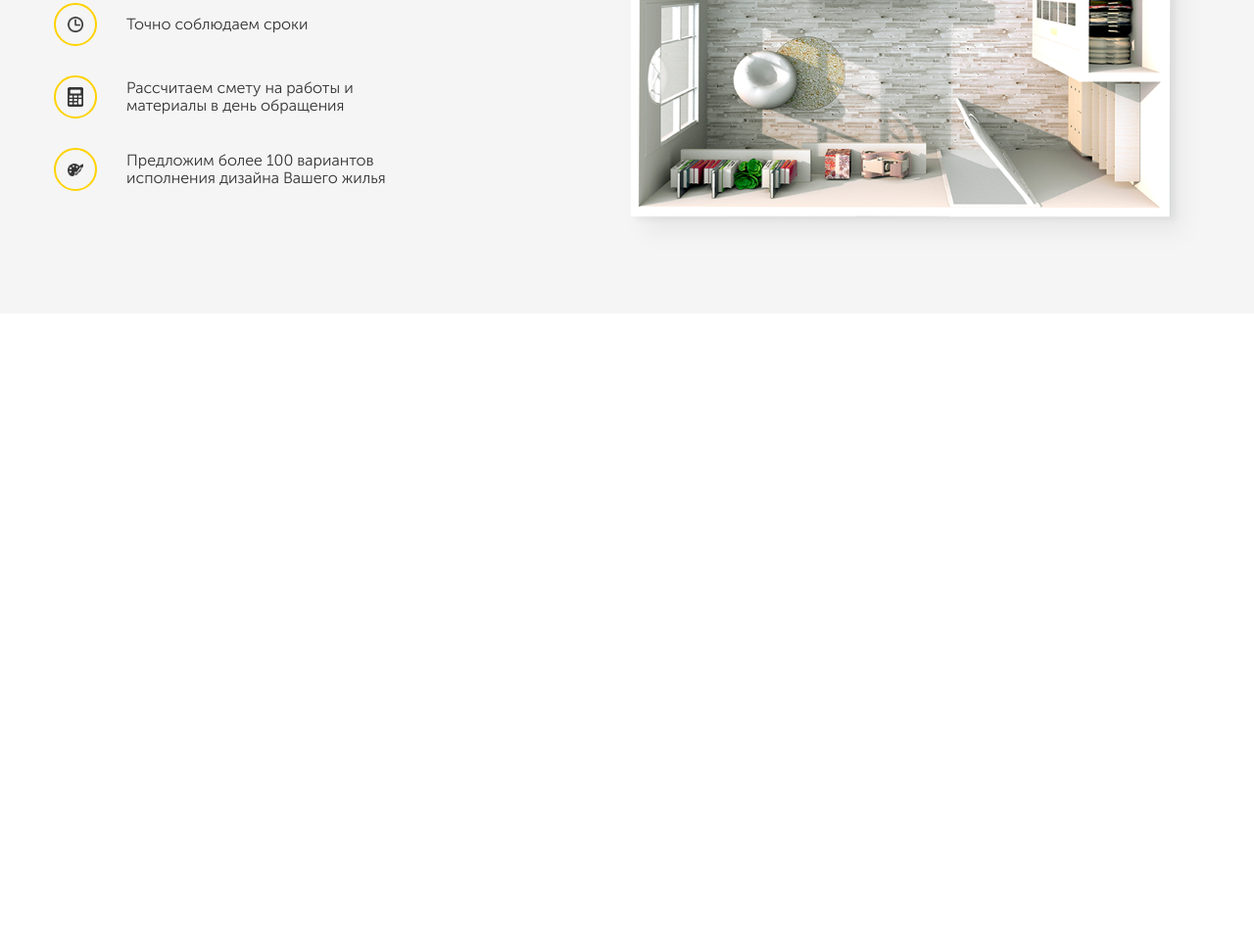
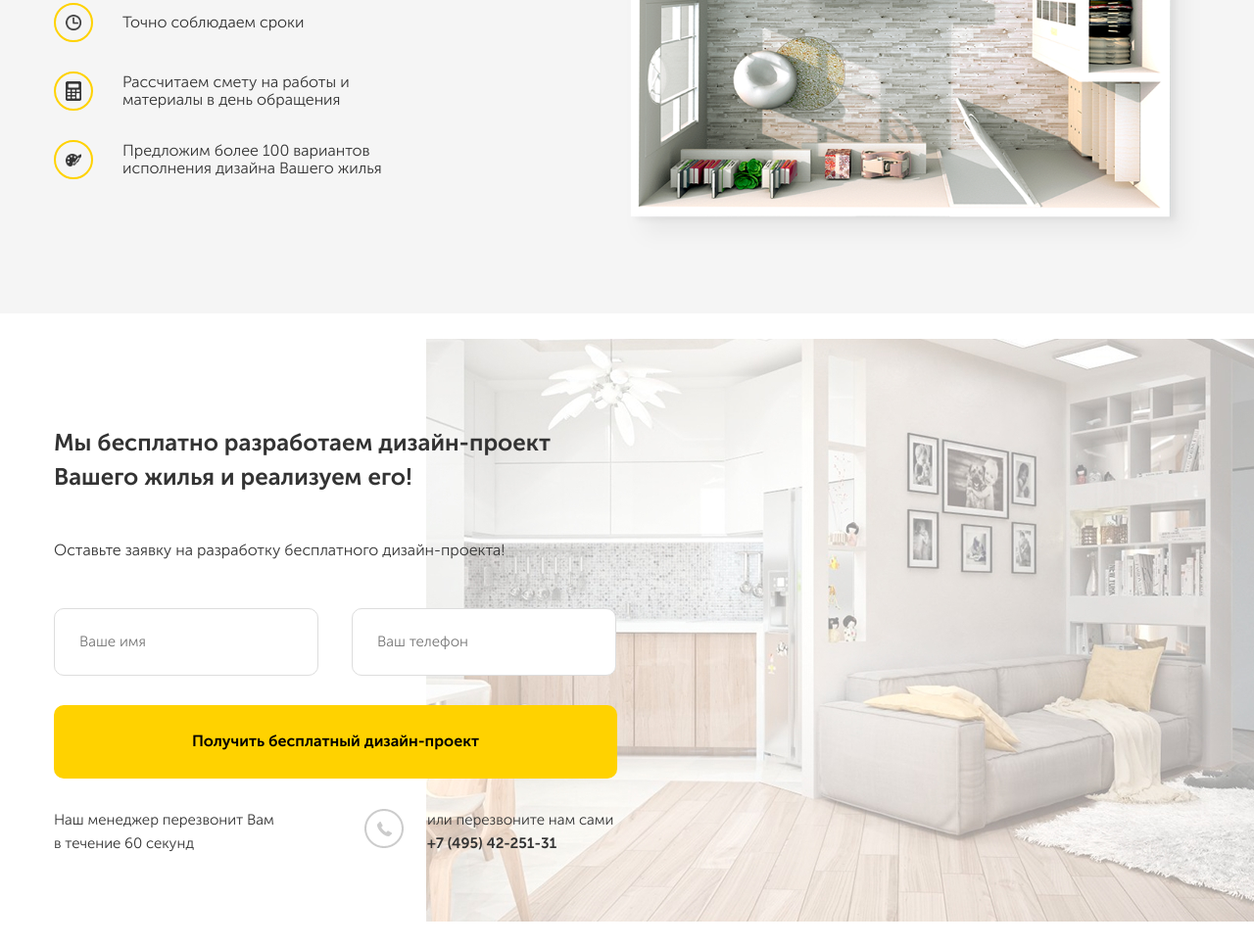
Before and after one commit to hottmillk/homeworks-2, a plain HTML site: page index.html in a window 1280 px wide. Shown: the part 407-1374 px from the top of the page at 98% size. Before the commit the page ends 800 px from the top, so only its background shows below. Drawn offline with Linux system fonts and the light colour scheme; a script that the page names is missing.

Commit message:
сделан блок с формой

```diff
--- a/index.html
+++ b/index.html
@@ -66,7 +66,6 @@
 							</div><!-- main-advantages__item -->
 						</div>
 
-
 					</div>
 					<div class="main-image">
 						<img src="img/main/main-img.png" alt="План-схема">
@@ -75,6 +74,38 @@
 			</div>
 		</div>
 
+		<section class="feedback">
+			<div class="container">
+				<div class="form">
+					<h2 class="form__title">
+						Мы бесплатно разработаем дизайн-проект
+						Вашего жилья и реализуем его!
+					</h2>
+					<span class="form__subtitle">
+							Оставьте заявку на разработку бесплатного дизайн-проекта!
+					</span>
+					<form action="#">
+						<input type="text" class="input input-name form__input" placeholder="Ваше имя">
+						<input type="tel" class="input input-tel form__input" placeholder="Ваш телефон">
+						<button type="submit" class="button form__button">Получить бесплатный дизайн-проект</button>
+					</form>
+					<div class="form__callback">
+						<div class="form__call">
+							Наш менеджер перезвонит Вам
+							в течение 60 секунд
+						</div>
+						<img src="img/feedback/tel.png" alt="tel" class="form__img">
+						<div class="form__call">
+							или перезвоните нам сами
+							<span class="form__tel">
+								+7 (495) 42-251-31
+							</span>
+						</div>
+					</div>
+				</div>
+			</div>
+		</section>
+
     <script src="main.js"></script>
   </body>
 </html>
--- /dev/null
+++ b/sass/_feedback.sass
@@ -0,0 +1,35 @@
+.feedback
+    padding: 94px 0
+    background: url('../img/feedback/feedback-bg.jpg') no-repeat center right
+.form
+    max-width: 575px
+    &__title
+        +bold
+        font-size: 24px
+        line-height: 35px
+        margin-bottom: 49px
+    &__subtitle
+        display: block
+        margin-bottom: 50px
+    &__input
+        min-width: 270px
+        margin-bottom: 30px
+        &:first-child
+            margin-right: 30px
+    &__button
+        padding: 28px
+        display: block
+        width: 100%
+        font-size: 16px
+        margin-bottom: 30px
+    &__call
+        max-width: 235px
+        display: inline-block
+        font-size: 15px
+        line-height: 24px
+    &__tel
+        +bold
+        display: block
+    &__img
+        margin-left: 78px
+        margin-right: 20px
--- a/sass/_interface.sass
+++ b/sass/_interface.sass
@@ -10,3 +10,9 @@
         cursor: pointer
     &:focus
         outline: none
+
+.input
+    font-size: 15px
+    padding: 25px
+    border-radius: 10px
+    border: 1px solid $input-border
--- a/sass/_var.sass
+++ b/sass/_var.sass
@@ -1,3 +1,4 @@
 $text-color: #333333
 $primary-color: #ffd200
-$light-bg-color: #f5f5f5;
+$light-bg-color: #f5f5f5
+$input-border: #dddddd
--- a/sass/style.sass
+++ b/sass/style.sass
@@ -5,6 +5,10 @@
 @import 'interface'
 @import 'header'
 @import 'main'
+@import 'feedback'
+
+*, *::after, *::before
+    box-sizing: border-box
 body
     font-family: 'Museo Sans Light', sans-serif
     color: $text-color
```
Also changed, not shown: css/style.css, img/feedback/feedback-bg.jpg (added), img/feedback/tel.png (added), 1 other file.
